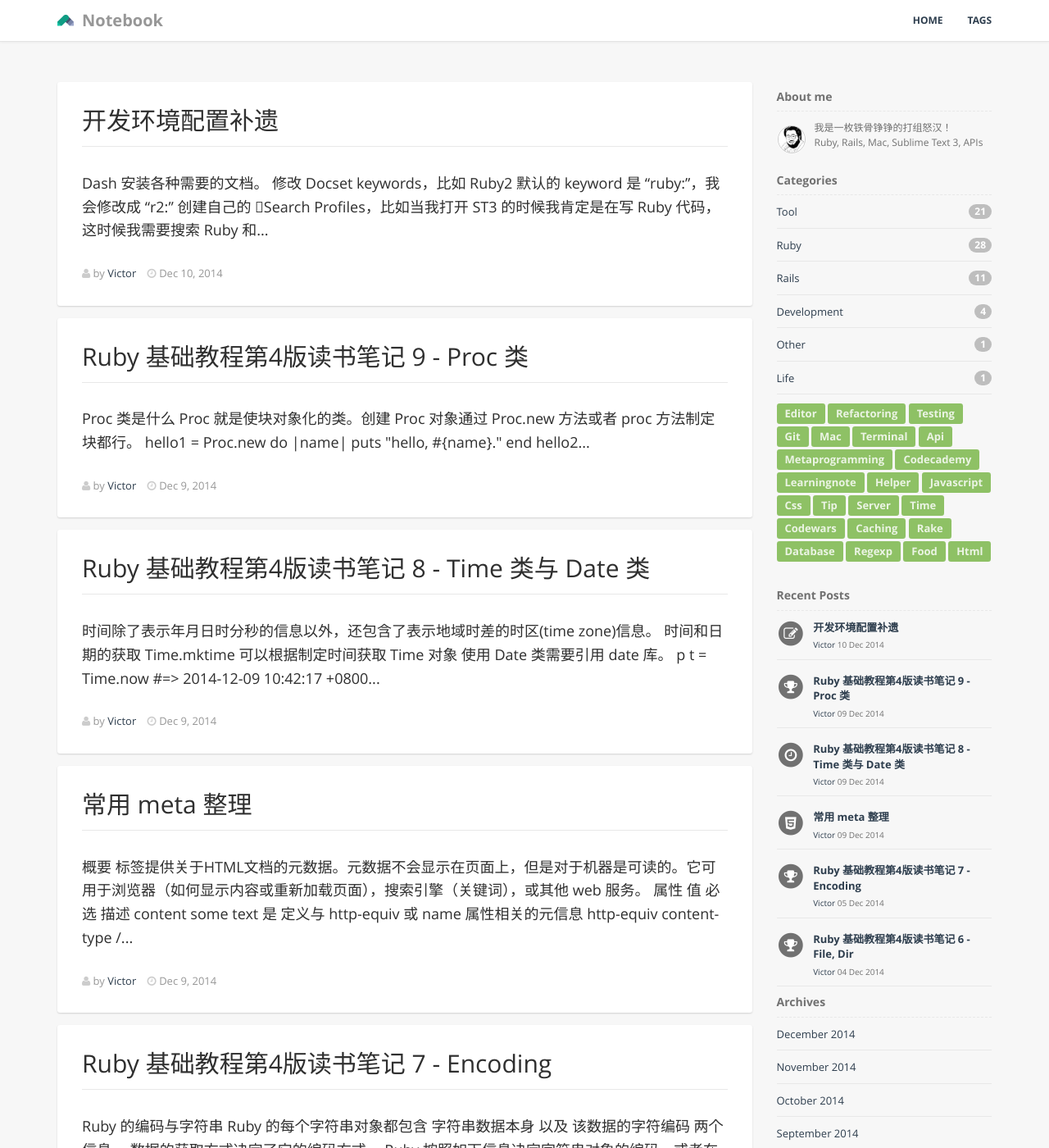
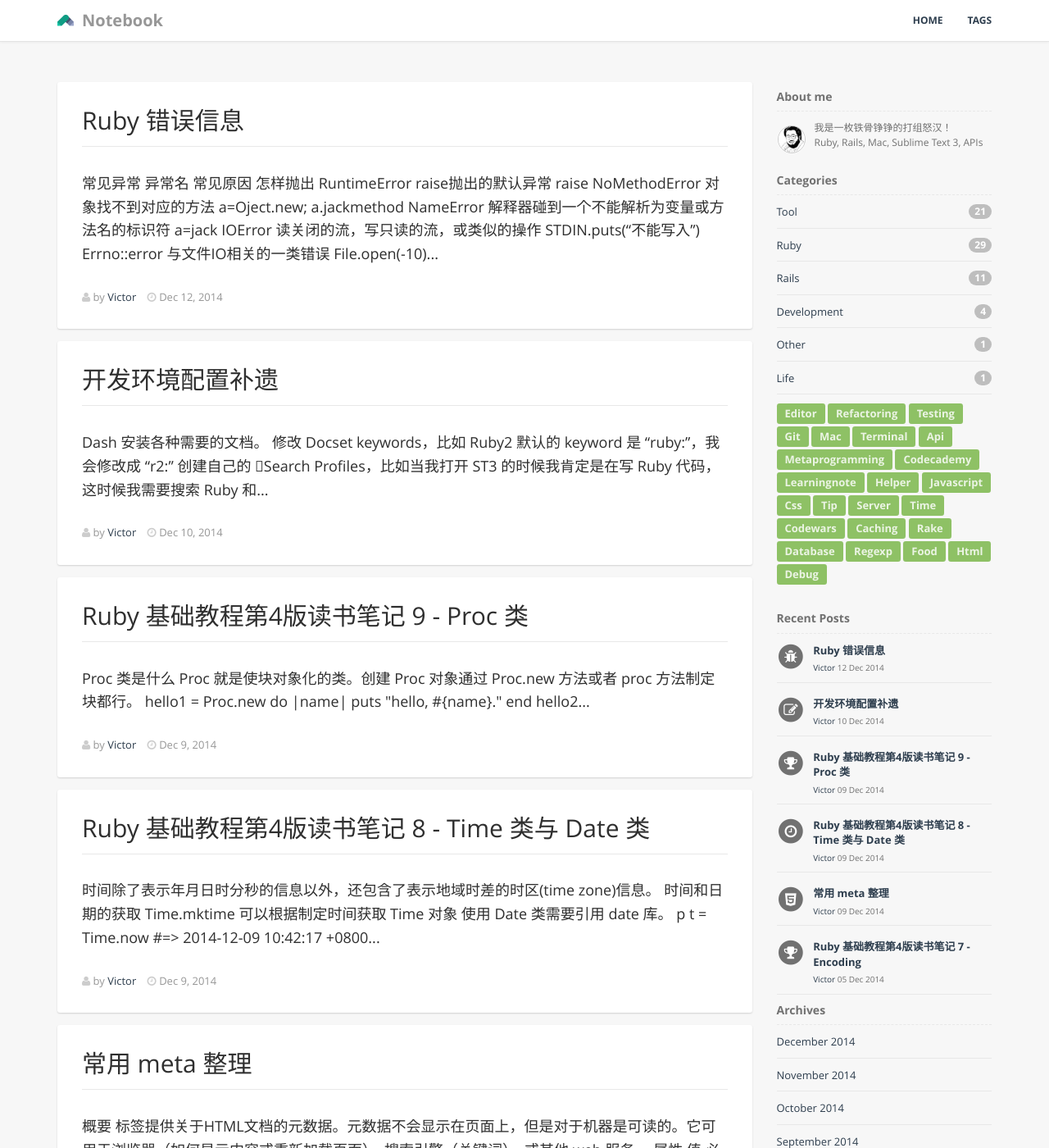
Before and after one commit to GiaoGiaoCat/GiaoGiaoCat.github.io, a Jekyll site: the page built from index.html, in a window 1280 px wide and 1400 px high. Shown: the whole window at 82% size. Built offline with Jekyll 4.4.1, drawn with Linux system fonts in a browser that asks for light colours; Markdown is read by kramdown in place of the engine named in the settings; the list of posts is cut into pages by our own code; some of the changed lines change nothing that is shown; some of the changed text lies outside the part shown.

Commit message:
ruby debug and error.

````diff
--- a/_includes/display_icon.html
+++ b/_includes/display_icon.html
@@ -45,6 +45,8 @@
       <i class="fa fa-cutlery fa-stack-1x text-white"></i>
     {% elsif post.tags contains 'learningnote' %}
       <i class="fa fa-trophy fa-stack-1x text-white"></i>
+    {% elsif post.tags contains 'debug' %}
+      <i class="fa fa-bug fa-stack-1x text-white"></i>
     {% endif %}
   </span>
 </div>
--- /dev/null
+++ b/_posts/201412/2014-12-12-ruby-error.md
@@ -0,0 +1,154 @@
+---
+layout: post
+title:  "Ruby 错误信息"
+date:   2014-12-12 15:00:00
+categories: ruby
+tags: debug
+author: "Victor"
+---
+
+### 常见异常
+
+异常名 | 常见原因 | 怎样抛出
+---|---|---
+RuntimeError | raise抛出的默认异常 | raise
+NoMethodError | 对象找不到对应的方法 | a=Oject.new; a.jackmethod
+NameError | 解释器碰到一个不能解析为变量或方法名的标识符 | a=jack
+IOError | 读关闭的流，写只读的流，或类似的操作 | STDIN.puts("不能写入")
+Errno::error | 与文件IO相关的一类错误 | File.open(-10)
+TypeError | 方法接受到它不能处理的参数 | a = 3 + "abc"
+ArgumentError | 传递参数的数目出错 | def o(x) end; o(1,2,3)
+
+## 常见异常的错误信息和排查方法
+
+### syntax error
+
+```
+foo.rb:2 syntax error, unexpected kEND, expecting ')'
+```
+
+程序中又语法错误。特别是括号、字符串忘记关闭时，解析器报告错误的位置可能会比实际出错的位置靠前。遇到语法错误，请确认以下几点：
+
+* if, while, begin 等是否存在对应的 end
+* 括号、字符串是否已关闭
+* Here Document 是否已关闭
+* 数组、哈希的元素间的分隔符是否有错或者漏写
+* 运算符的使用方法是否有错
+
+### NameError/NoMethodError
+
+方法或变量不存在。本例是由于将 return 写成了 retrun，因此产生异常。
+
+```
+name.rb:2:in `foo': undefined local variable or method `method' for main:Object (NameError) for name.rb:12 in `<name>'
+```
+
+```
+name.rb:2:in `foo': undefined method `inject' for []:Array (noMethodError) for name.rb:12 in `<name>'
+```
+
+方法名有错误时，程序抛出 ```noMethodError``` 异常。这时请确认以下几点：
+
+* 方法名、变量名的拼写是否有错
+* 变量是否已赋值给对象
+* 是否有将当前的类认作其它类
+
+### ArgumentError
+
+```
+arg.rb:1:in `foo': wrong number of arguments (1 of 0) (ArgumentError) for arg.rb:4:in `<main>'
+```
+
+方法参数有错误。本例中对不需要参数的方法传递了 1 个参数，因此出现这个错误。
+
+
+### TypeError
+
+```
+type:rb:1:in `scan': wrong argument type nil (expected Regexp) (TypeError) from type.rb:1:in `<main>'
+```
+
+将方法意料之外的类的对象传递给了方法。例如不小心把 nil 赋值给变量了。
+
+### LoadError
+
+```
+load.rb:1:in `require': cannot load such file -- foo (LoadError) from load.rb:1:in `<main>'
+```
+
+指定给 require 的库无法引用。也有可能是使用中的库间接引用其他库时遇到的错误。这时应注意以下几点：
+
+* require 的参数是否正确
+* 需要读取的库是否已安装
+* $LOAD_PATH 中的目录中是否有文件
+
+### BUG
+
+```
+segv.rb:4: [BUG] Segmentation fault
+ruby 2.0.0p0 (2013-02-24 reversion 39474) [x86_64-linux]
+
+-- Control frame information ------------------------------
+c:0004 p:---- s:0011 e:000010 CFUNC :segv
+c:0003 p:0009 s:0007 e:000006 METHOD segv.rb:4
+c:0002 p:0026 s:0004 E:0021f8 EVAL segv.rb:7 [FINISH]
+c:0001 p:0000 s:0002 E:002368 TOP [FINISH]
+
+---- DEBUG 信息 ----
+```
+
+Ruby 本身或其他扩展类引起的错误。建议升级 Ruby 版本，如果升级还存在，就反馈给 Ruby 开发团队然后坐等更新。
+
+## 异常处理
+
+### rescue 捕获异常
+
+```ruby
+begin
+  result = 20 / 0
+  puts result
+rescue ZeroDivisionError
+  puts "Zero error"
+rescue
+  puts "unkonw error"
+end
+```
+
+### raise 抛出异常
+
+```ruby
+def divide(x)
+  raise ArgumentError if x == 0
+end
+
+begin
+  devide(0)
+rescue ArgumentError
+  ptus "ArgumentError"
+end
+
+#=> ArgumentError
+```
+
+### 自建异常类
+
+```ruby
+class ThrowExceptionLove < Exception
+  puts "some error"
+end
+
+begin
+  raise ThrowExceptionLove, 'got a error'
+rescue ThrowExceptionLove => e
+  puts "Error #{e}"
+end
+
+#=>
+some error
+Error got a error
+```
+
+
+## 参考
+
+* [错误处理和异常](http://www.cnblogs.com/cnblogsfans/archive/2009/02/11/1388667.html)
````
